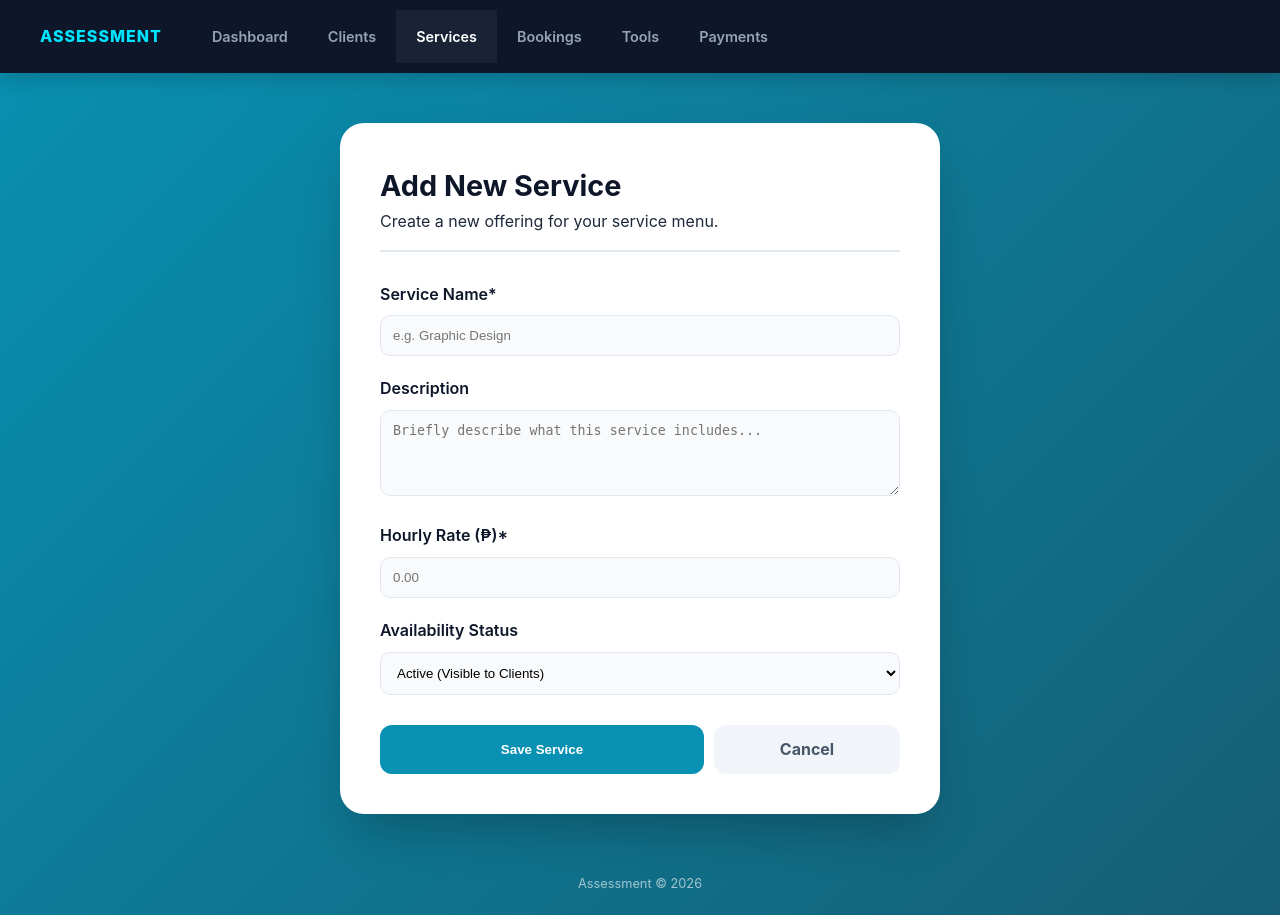
After one commit to leecodehub/lab1, a PHP site: page /pages/services_add.php in a window 1280 px wide. The commit adds this page. Run offline with PHP 8.4, Linux system fonts and the light colour scheme.

Commit message:
2/27/2026 2

```diff
--- /dev/null
+++ b/pages/services_add.php
@@ -0,0 +1,88 @@
+<?php
+include "../db.php";
+
+$message = "";
+
+if (isset($_POST['save'])) {
+  $service_name = $_POST['service_name'];
+  $description = $_POST['description'];
+  $hourly_rate = $_POST['hourly_rate'];
+  $is_active = $_POST['is_active'];
+
+  // --- Original Logic Maintained ---
+  if ($service_name == "" || $hourly_rate == "") {
+    $message = "Service name and hourly rate are required!";
+  } else if (!is_numeric($hourly_rate) || $hourly_rate <= 0) {
+    $message = "Hourly rate must be a number greater than 0.";
+  } else {
+    $sql = "INSERT INTO services (service_name, description, hourly_rate, is_active)
+            VALUES ('$service_name', '$description', '$hourly_rate', '$is_active')";
+    mysqli_query($conn, $sql);
+
+    header("Location: services_list.php");
+    exit;
+  }
+}
+?>
+<!doctype html>
+<html lang="en">
+<head>
+    <meta charset="utf-8">
+    <title>Add Service</title>
+    <link rel="stylesheet" href="../style.css">
+</head>
+<body>
+
+<?php include "../nav.php"; ?>
+
+<div class="container" style="max-width: 600px; margin-top: 50px;">
+    <div class="page-header">
+        <div>
+            <h2>Add New Service</h2>
+            <p>Create a new offering for your service menu.</p>
+        </div>
+    </div>
+
+    <?php if ($message != ""): ?>
+        <div class="message-box message-error" style="margin-bottom: 20px; color: #991b1b; background: #fef2f2; padding: 10px; border-radius: 8px; border: 1px solid #fee2e2;">
+            ⚠️ <?php echo $message; ?>
+        </div>
+    <?php endif; ?>
+
+    <form method="post">
+        <div class="form-group">
+            <label>Service Name*</label>
+            <input type="text" name="service_name" placeholder="e.g. Graphic Design" required>
+        </div>
+
+        <div class="form-group">
+            <label>Description</label>
+            <textarea name="description" rows="4" placeholder="Briefly describe what this service includes..."></textarea>
+        </div>
+
+        <div class="form-group">
+            <label>Hourly Rate (₱)*</label>
+            <input type="number" step="0.01" name="hourly_rate" placeholder="0.00" required>
+        </div>
+
+        <div class="form-group">
+            <label>Availability Status</label>
+            <select name="is_active">
+                <option value="1">Active (Visible to Clients)</option>
+                <option value="0">Inactive (Hidden)</option>
+            </select>
+        </div>
+
+        <div style="display: flex; gap: 10px; margin-top: 10px;">
+            <button type="submit" name="save" class="btn" style="flex: 2;">Save Service</button>
+            <a href="services_list.php" class="btn" style="flex: 1; background: #f1f5f9; color: #475569; text-align: center; display: flex; align-items: center; justify-content: center;">Cancel</a>
+        </div>
+    </form>
+</div>
+
+<div class="footer" style="text-align: center; margin-top: 30px; color: rgba(255,255,255,0.6);">
+    Assessment &copy; 2026
+</div>
+
+</body>
+</html>
```
Also changed, not shown: pages/services_list.php (+36 -5 lines).
